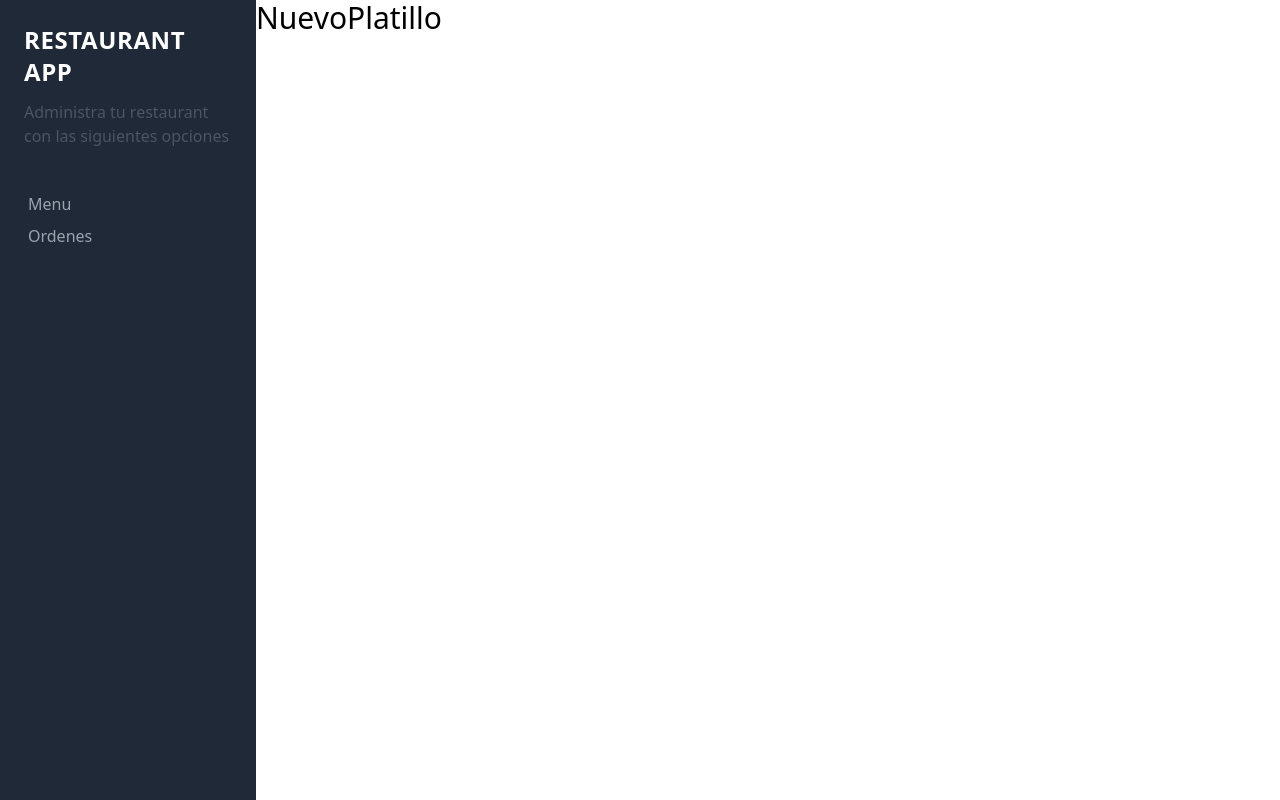
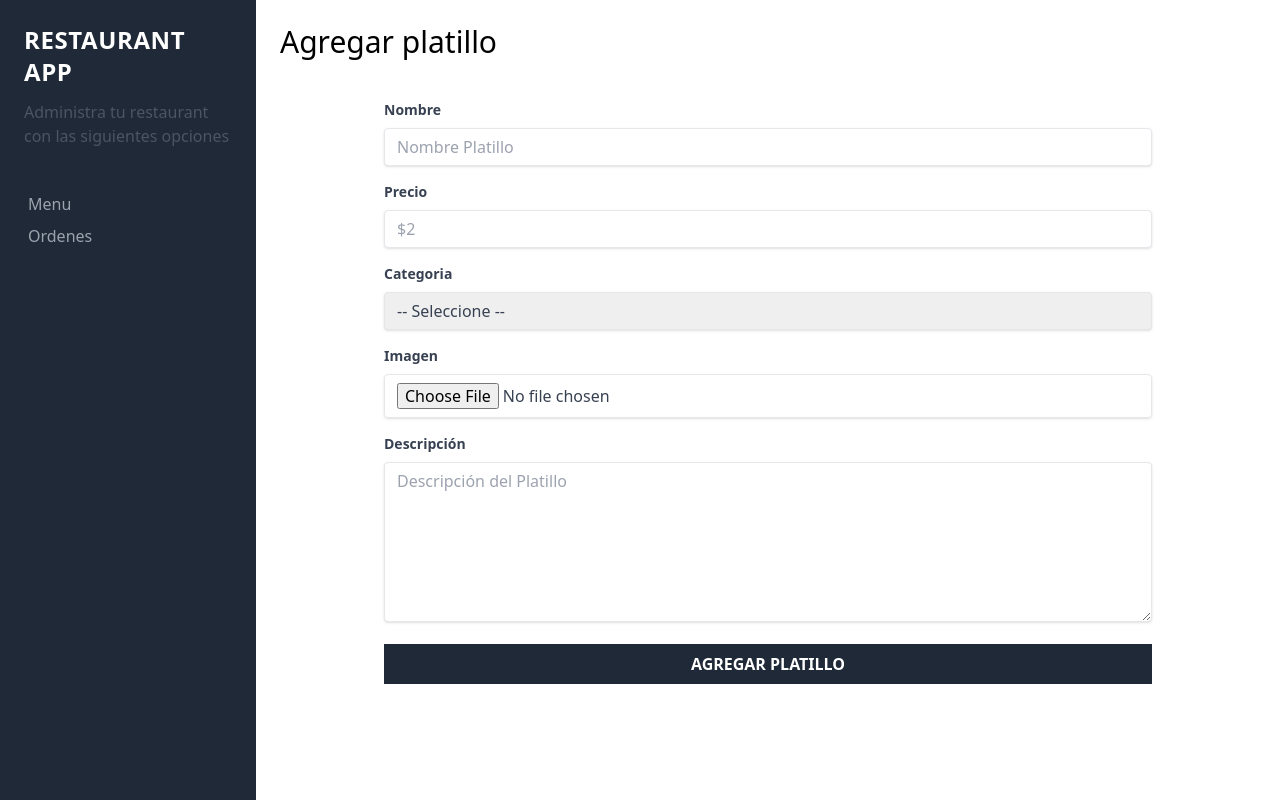
Before and after one commit to Ricardo-VP/restaurant-app-web, a React (Create React App) app: page /nuevo-platillo in a window 1280 px wide. Built offline with nearby package versions, Linux system fonts and the light colour scheme.

Commit message:
Agregando formulario nuevo platillo 🤑

```diff
--- a/src/App.js
+++ b/src/App.js
@@ -12,7 +12,7 @@
   return (
     <div className="md:flex min-h-screen">
       <Sidebar />
-      <div className="md:w-3/5 xl:w-4/5">
+      <div className="md:w-3/5 xl:w-4/5 p-6">
         <Routes>
           <Route path="/" element={<Ordenes />} />
           <Route path="/menu" element={<Menu />} />
--- a/src/components/pages/Menu.js
+++ b/src/components/pages/Menu.js
@@ -1,9 +1,16 @@
 import React from "react";
+import { Link } from "react-router-dom";
 
 export const Menu = () => {
   return (
     <>
-      <div className="text-3xl font-light mb-4">Menu</div>
+      <h1 className="text-3xl font-light mb-4">Menu</h1>
+      <Link
+        to="/nuevo-platillo"
+        className="bg-blue-800 hover:bg-blue-700 inline-block mb-5 p-2 text-white uppercase font-bold"
+      >
+        Agregar Platillo
+      </Link>
     </>
   );
 };
--- a/src/components/pages/NuevoPlatillo.js
+++ b/src/components/pages/NuevoPlatillo.js
@@ -3,7 +3,100 @@
 export const NuevoPlatillo = () => {
   return (
     <>
-      <div className="text-3xl font-light mb-4">NuevoPlatillo</div>
+      <div className="text-3xl font-light mb-4">Agregar platillo</div>
+      <div className="flex justify-center mt-10">
+        <div className="w-full max-w-3xl">
+          <form>
+            <div className="mb-4">
+              <label
+                htmlFor="nombre"
+                className="block text-gray-700 text-sm font-bold mb-2"
+              >
+                Nombre
+              </label>
+              <input
+                id="nombre"
+                type="text"
+                className="shadow appearance-none border rounded w-full py-2 px-3 text-gray-700 leading-tight focus:outline-none focus:shadow-outline"
+                placeholder="Nombre Platillo"
+              />
+            </div>
+
+            <div className="mb-4">
+              <label
+                htmlFor="precio"
+                className="block text-gray-700 text-sm font-bold mb-2"
+              >
+                Precio
+              </label>
+              <input
+                id="nombre"
+                type="number"
+                className="shadow appearance-none border rounded w-full py-2 px-3 text-gray-700 leading-tight focus:outline-none focus:shadow-outline"
+                placeholder="$2"
+                min="0"
+              />
+            </div>
+
+            <div className="mb-4">
+              <label
+                htmlFor="categoria"
+                className="block text-gray-700 text-sm font-bold mb-2"
+              >
+                Categoria
+              </label>
+              <select
+                id="categoria"
+                name="categoria"
+                className="shadow appearance-none border rounded w-full py-2 px-3 text-gray-700 leading-tight focus:outline-none focus:shadow-outline"
+              >
+                <option value="">-- Seleccione --</option>
+                <option value="desayuno">Desayuno</option>
+                <option value="comida">Comida</option>
+                <option value="cena">Cena</option>
+                <option value="bebida">Bebida</option>
+                <option value="postre">Postre</option>
+                <option value="ensalada">Ensalada</option>
+              </select>
+            </div>
+
+            <div className="mb-4">
+              <label
+                htmlFor="imagen"
+                className="block text-gray-700 text-sm font-bold mb-2"
+              >
+                Imagen
+              </label>
+              <input
+                id="imagen"
+                type="file"
+                className="shadow appearance-none border rounded w-full py-2 px-3 text-gray-700 leading-tight focus:outline-none focus:shadow-outline"
+              />
+            </div>
+
+            <div className="mb-4">
+              <label
+                htmlFor="descripcion"
+                className="block text-gray-700 text-sm font-bold mb-2"
+              >
+                Descripción
+              </label>
+              <textarea
+                id="descripcion"
+                type="text"
+                className="shadow appearance-none border rounded w-full py-2 px-3 text-gray-700 leading-tight focus:outline-none focus:shadow-outline h-40"
+                placeholder="Descripción del Platillo"
+              ></textarea>
+            </div>
+
+            <input
+              type="submit"
+              value="Agregar Platillo"
+              className="bg-gray-800 hover:bg-gray-900 w-full mt-5 p-2 text-white uppercase font-bold"
+            />
+          </form>
+        </div>
+      </div>
     </>
   );
 };
--- a/src/css/main.css
+++ b/src/css/main.css
@@ -414,17 +414,54 @@
 .mb-4 {
   margin-bottom: 1rem;
 }
-.mt-3 {
-  margin-top: 0.75rem;
+.mb-5 {
+  margin-bottom: 1.25rem;
 }
 .mt-10 {
   margin-top: 2.5rem;
 }
+.mb-2 {
+  margin-bottom: 0.5rem;
+}
+.mt-3 {
+  margin-top: 0.75rem;
+}
 .block {
   display: block;
 }
+.inline-block {
+  display: inline-block;
+}
+.flex {
+  display: flex;
+}
+.h-40 {
+  height: 10rem;
+}
 .min-h-screen {
   min-height: 100vh;
+}
+.w-full {
+  width: 100%;
+}
+.max-w-3xl {
+  max-width: 48rem;
+}
+.appearance-none {
+  appearance: none;
+}
+.justify-center {
+  justify-content: center;
+}
+.rounded {
+  border-radius: 0.25rem;
+}
+.border {
+  border-width: 1px;
+}
+.bg-blue-800 {
+  --tw-bg-opacity: 1;
+  background-color: rgb(30 64 175 / var(--tw-bg-opacity));
 }
 .bg-gray-800 {
   --tw-bg-opacity: 1;
@@ -433,12 +470,27 @@
 .p-6 {
   padding: 1.5rem;
 }
+.p-2 {
+  padding: 0.5rem;
+}
 .p-1 {
   padding: 0.25rem;
+}
+.py-2 {
+  padding-top: 0.5rem;
+  padding-bottom: 0.5rem;
+}
+.px-3 {
+  padding-left: 0.75rem;
+  padding-right: 0.75rem;
 }
 .text-3xl {
   font-size: 1.875rem;
   line-height: 2.25rem;
+}
+.text-sm {
+  font-size: 0.875rem;
+  line-height: 1.25rem;
 }
 .text-2xl {
   font-size: 1.5rem;
@@ -453,12 +505,19 @@
 .uppercase {
   text-transform: uppercase;
 }
+.leading-tight {
+  line-height: 1.25;
+}
 .tracking-wide {
   letter-spacing: 0.025em;
 }
 .text-white {
   --tw-text-opacity: 1;
   color: rgb(255 255 255 / var(--tw-text-opacity));
+}
+.text-gray-700 {
+  --tw-text-opacity: 1;
+  color: rgb(55 65 81 / var(--tw-text-opacity));
 }
 .text-gray-600 {
   --tw-text-opacity: 1;
@@ -472,6 +531,15 @@
   --tw-text-opacity: 1;
   color: rgb(156 163 175 / var(--tw-text-opacity));
 }
+.shadow {
+  --tw-shadow: 0 1px 3px 0 rgb(0 0 0 / 0.1), 0 1px 2px -1px rgb(0 0 0 / 0.1);
+  --tw-shadow-colored: 0 1px 3px 0 var(--tw-shadow-color), 0 1px 2px -1px var(--tw-shadow-color);
+  box-shadow: var(--tw-ring-offset-shadow, 0 0 #0000), var(--tw-ring-shadow, 0 0 #0000), var(--tw-shadow);
+}
+.hover\:bg-blue-700:hover {
+  --tw-bg-opacity: 1;
+  background-color: rgb(29 78 216 / var(--tw-bg-opacity));
+}
 .hover\:bg-yellow-500:hover {
   --tw-bg-opacity: 1;
   background-color: rgb(234 179 8 / var(--tw-bg-opacity));
@@ -479,6 +547,10 @@
 .hover\:text-gray-900:hover {
   --tw-text-opacity: 1;
   color: rgb(17 24 39 / var(--tw-text-opacity));
+}
+.focus\:outline-none:focus {
+  outline: 2px solid transparent;
+  outline-offset: 2px;
 }
 @media (min-width: 768px) {
 
```
